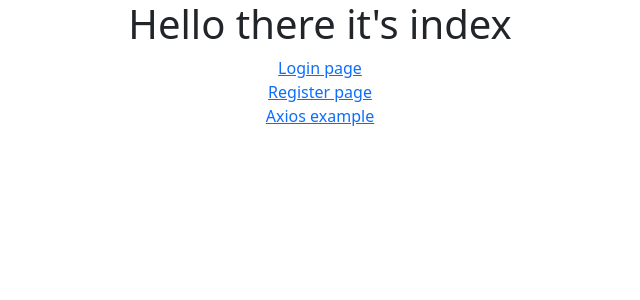
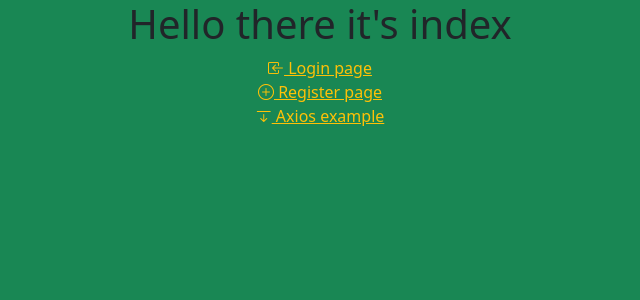
Before and after one commit to Kubalak/BAI_PRO, a Vue app in the folder frontend/: page /login in a window 1280 px wide. Shown: the top 300 px of the page, without its empty margins (320-960 px from the left). Built offline with nearby package versions, Linux system fonts and the light colour scheme; no server answers; what vue-cookies would draw is missing.

Commit message:
Drobne poprawki, dodanie linków.

```diff
--- a/frontend/package.json
+++ b/frontend/package.json
@@ -10,6 +10,7 @@
   "dependencies": {
     "axios": "^1.5.1",
     "bootstrap": "^5.3.2",
+    "bootstrap-icons": "^1.11.1",
     "vue": "^3.3.4",
     "vue-cookies": "^1.8.3",
     "vue-router": "^4.2.5"
--- a/frontend/src/App.vue
+++ b/frontend/src/App.vue
@@ -13,18 +13,20 @@
 import api from './getAxios';
   export default {
     name: "App",
-    mounted() {
+    /*
+     //TODO: Sprawdzić czy faktycznie działą
+     mounted() {
       api.get('main/islogin/')
       .then(response => {
         return response.data
       })
       .then(data => {
         if(!data.authenticated)
-        this.$router.push('/login')
+          this.$router.push('/login')
       })
       .catch(error => {
         console.error(error)
       })
-    }
+    } */
   }
 </script>
--- a/frontend/src/main.js
+++ b/frontend/src/main.js
@@ -2,6 +2,7 @@ import './assets/main.css'
 import './assets/base.css'
 import 'bootstrap/dist/css/bootstrap.css';
 import 'bootstrap/dist/js/bootstrap.bundle';
+import 'bootstrap-icons/font/bootstrap-icons.css'
 
 import { createRouter, createWebHashHistory } from 'vue-router';
 import { createApp } from 'vue'
--- a/frontend/src/pages/Dashboard.vue
+++ b/frontend/src/pages/Dashboard.vue
@@ -1,10 +1,10 @@
 <template>
-    <div>
-        This is dashboard ->
-        <router-link to="/">Go home</router-link>
+    <div class="bg-success min-vh-100 p-4 text-center">
+        <h1 class="">This is dashboard</h1>
         <div v-for="user in usersList">
             {{ user }}
         </div>
+        <router-link to="/" class="text-warning"> <i class="bi bi-house"></i> Go home</router-link>
     </div>
 </template>
 
--- a/frontend/src/pages/Index.vue
+++ b/frontend/src/pages/Index.vue
@@ -1,9 +1,9 @@
 <template>
-    <div class="text-center">
+    <div class="text-center bg-success min-vh-100">
         <h1>Hello there it's index</h1>
-        <router-link to="/login">Login page</router-link><br/>
-        <router-link to="/register">Register page</router-link><br/>
-        <router-link to="/dashboard">Axios example</router-link>
+        <router-link to="/login" class="text-warning"><i class="bi bi-box-arrow-in-left"></i> Login page</router-link><br/>
+        <router-link to="/register" class="text-warning"><i class="bi bi-plus-circle"></i> Register page</router-link><br/>
+        <router-link to="/dashboard" class="text-warning"><i class="bi bi-arrow-bar-down"></i> Axios example</router-link>
 
     </div>
 </template>
--- a/frontend/src/pages/Login.vue
+++ b/frontend/src/pages/Login.vue
@@ -15,7 +15,9 @@
         <button type="submit" class="btn btn-outline-secondary btn-lg">
             Login
         </button>
-
+          <div class="mt-3">
+            <router-link to="/" class="icon-link text-success"><i class="bi bi-arrow-left"></i> Home</router-link>
+          </div>
         </div>
       </form>
     </div>
--- a/frontend/src/pages/Register.vue
+++ b/frontend/src/pages/Register.vue
@@ -10,14 +10,14 @@
     </ul>
 </div-->
 
-<div class="d-flex justify-content-center align-items-center text-center vh-100 registerForm">
+<div class="d-flex justify-content-center align-items-center text-center min-vh-100 registerForm">
 <form @submit.prevent="submitForm" class="container-mt5">
     <h1>User Register</h1>
     <div class="form-group">
       <label for="username">Username:</label>
       <input type="text" v-model="user.username" id="username" class="form-control"/>
     </div>
-    <div v-if="formType === 'register'">
+    <div>
       <label for="email">Email:</label>
       <input type="email" v-model="user.email" id="email" class="form-control"/>
     </div>
@@ -33,6 +33,9 @@
     <button type="submit" class="btn btn-outline-secondary btn-lg">
         Register
     </button>
+    <div class="pt-3">
+      <router-link to="/" class="icon-link text-success"><i class="bi bi-arrow-left"></i> Home</router-link>
+    </div>
 
     </div>
   </form>
```
Also changed, not shown: 2 other files (tests, documents, lock files or other folders).
